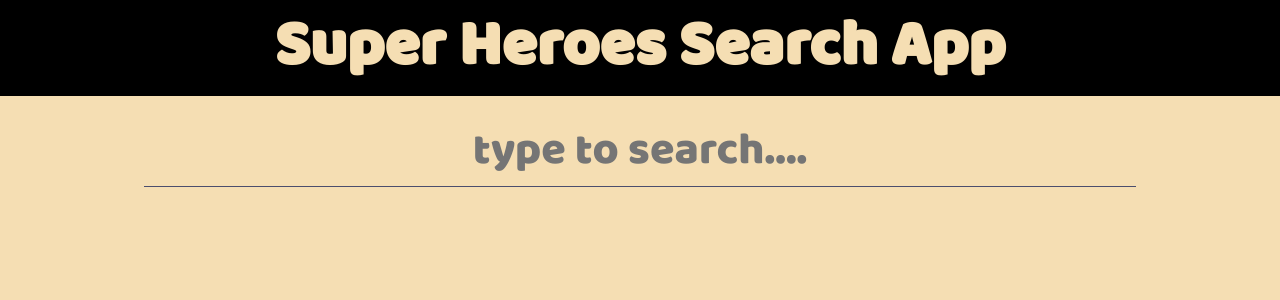
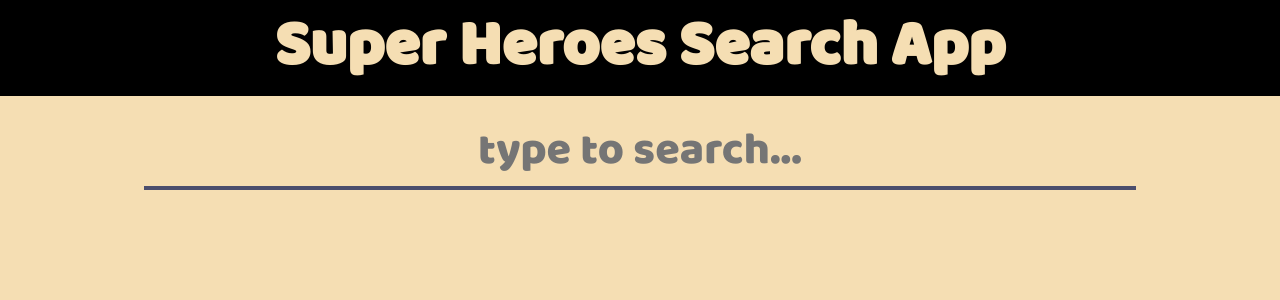
Before and after one commit to perjansson/super-hero-search, a React app: page / in a window 1280 px wide. Shown: the top 300 px of the page. Built offline with nearby package versions, Linux system fonts and the light colour scheme.

Commit message:
search input autofocus

```diff
--- a/src/heroes/search/SearchHeroContainer.tsx
+++ b/src/heroes/search/SearchHeroContainer.tsx
@@ -1,5 +1,5 @@
 import * as React from 'react'
-import { useState, useRef } from 'react'
+import { useState, useRef, useEffect } from 'react'
 import { useDispatch } from 'react-redux'
 import debounce from 'lodash/debounce'
 import styled from 'styled-components'
@@ -8,7 +8,7 @@ import { useTypedSelector } from '../../store/reducer'
 import { findSuperHero } from '../reducer'
 import Error from '../../components/Error'
 import Loading from '../../components/Loading'
-import SearchInput from './SearchInput'
+import SearchInput, { SearchInputHandles } from './SearchInput'
 import SearchResult from './SearchResult'
 
 const Wrapper = styled.div`
@@ -39,12 +39,21 @@ const SearchHeroContainer = () => {
     debouncedFindSuperHero.current(query)
   }
 
+  const searchInputRef = useRef<SearchInputHandles>(null)
+
+  useEffect(() => {
+    if (searchInputRef.current) {
+      searchInputRef.current.focus()
+    }
+  })
+
   return (
     <Wrapper>
       <SearchInput
+        ref={searchInputRef}
         value={inputQuery}
         onChange={handleOnChange}
-        placeholder="type to search...."
+        placeholder="type to search..."
       />
       {state === 'loading' && <Loading />}
       {state === 'error' && error && inputQuery && <Error error={error} />}
--- a/src/heroes/search/SearchInput.tsx
+++ b/src/heroes/search/SearchInput.tsx
@@ -1,11 +1,12 @@
 import * as React from 'react'
+import {
+  useRef,
+  useImperativeHandle,
+  forwardRef,
+  RefForwardingComponent,
+  ChangeEvent,
+} from 'react'
 import styled from 'styled-components'
-
-interface Props {
-  value?: string
-  placeholder?: string
-  onChange: (query: string) => void
-}
 
 const Input = styled.input.attrs({ 'data-testid': 'search-input' })`
   text-align: center;
@@ -23,13 +24,42 @@ const Input = styled.input.attrs({ 'data-testid': 'search-input' })`
   }
 `
 
-const SearchInput = ({ value, onChange, ...rest }: Props) => {
-  const handleInputChange = (event: React.ChangeEvent<HTMLInputElement>) => {
+interface Props {
+  value?: string
+  placeholder?: string
+  onChange: (query: string) => void
+}
+
+export interface SearchInputHandles {
+  focus(): void
+}
+
+const SearchInput: RefForwardingComponent<SearchInputHandles, Props> = (
+  { value, onChange, ...rest }: Props,
+  ref
+) => {
+  const handleInputChange = (event: ChangeEvent<HTMLInputElement>) => {
     const newValue = event.target.value
     onChange(newValue)
   }
 
-  return <Input value={value} onChange={handleInputChange} {...rest} />
+  const inputRef = useRef<HTMLInputElement>(null)
+  useImperativeHandle(ref, () => ({
+    focus: () => {
+      if (inputRef && inputRef.current) {
+        inputRef.current.focus()
+      }
+    },
+  }))
+
+  return (
+    <Input
+      ref={inputRef}
+      value={value}
+      onChange={handleInputChange}
+      {...rest}
+    />
+  )
 }
 
-export default SearchInput
+export default forwardRef(SearchInput)
```
